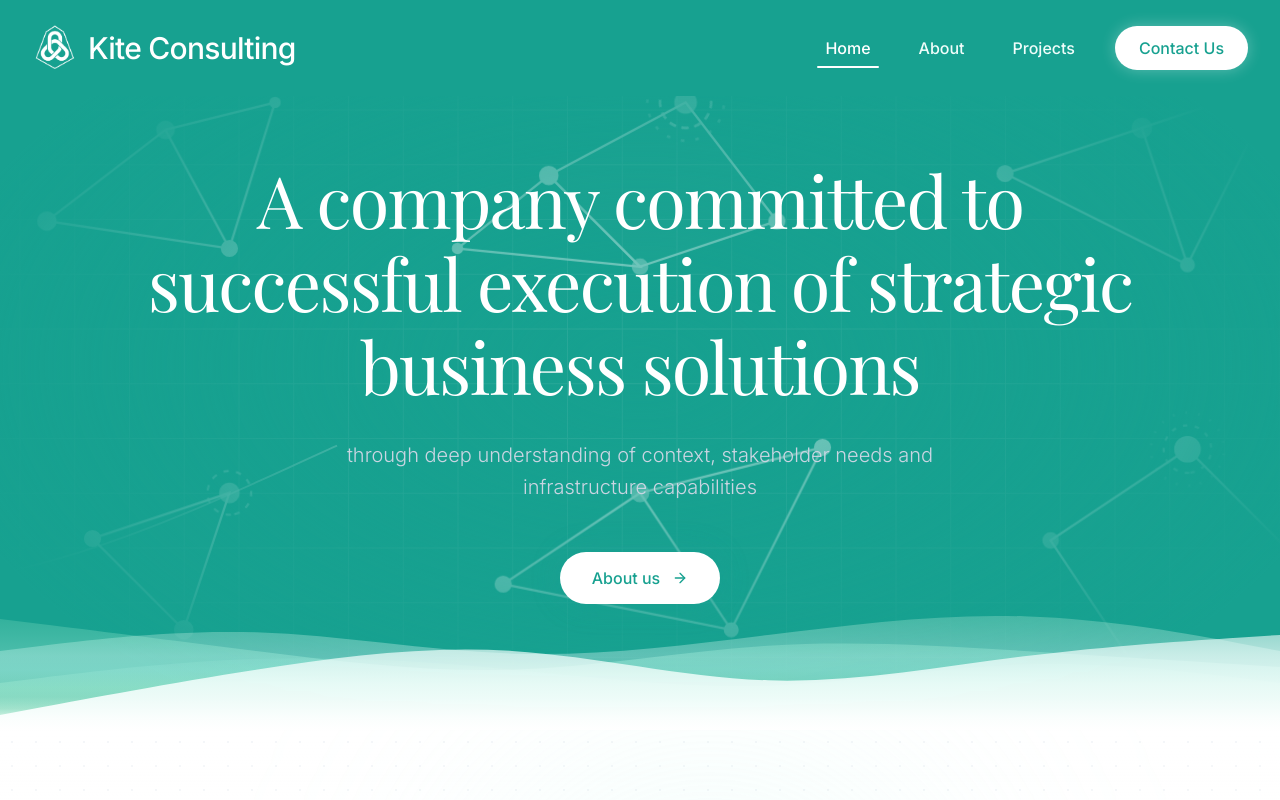
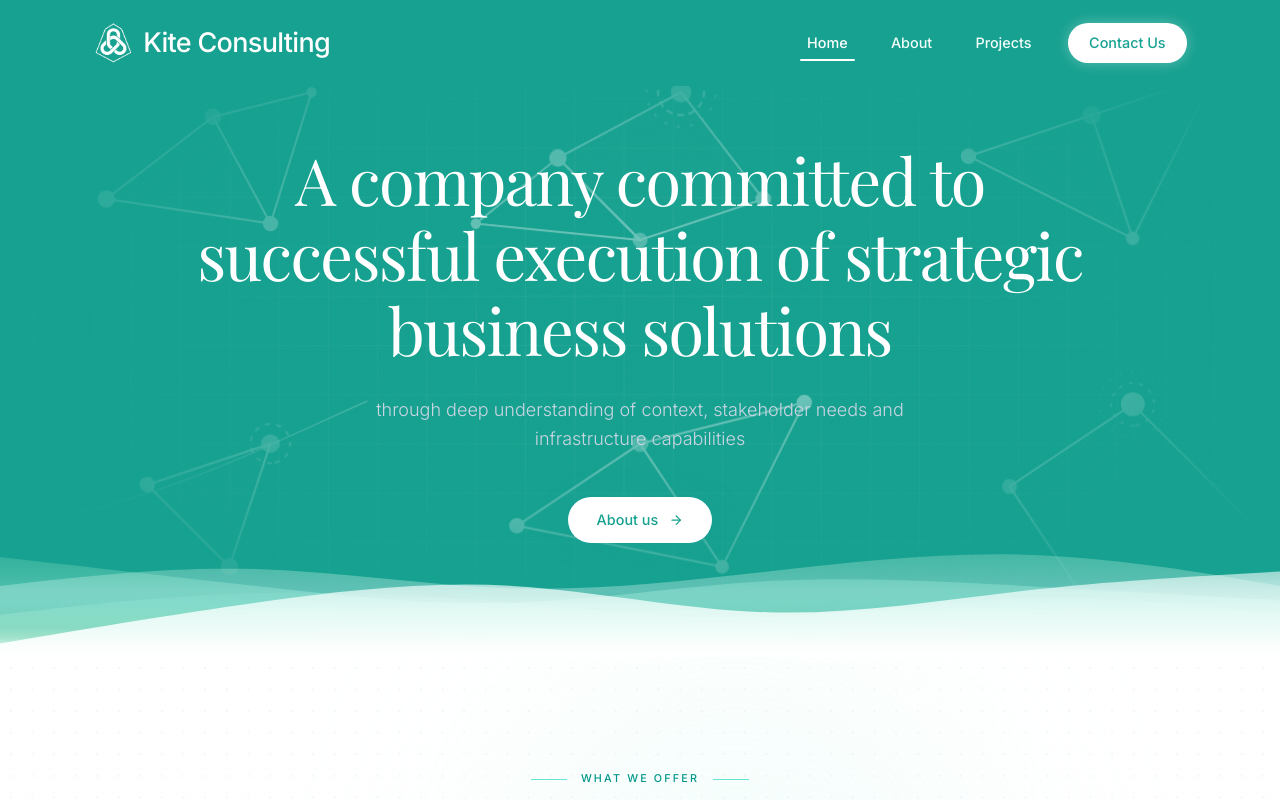
Before and after one commit to jo-it-solution/kite2, a React (Vite) app: page / in a window 1280 px wide. Shown: the top 800 px of the page. Built offline with nearby package versions, Linux system fonts and the light colour scheme; a web font is replaced by a local one.

Commit message:
apply global 90% zoom

```diff
--- a/src/index.css
+++ b/src/index.css
@@ -8,15 +8,13 @@
 }
 
 html {
-  font-size: 16px !important;
+  zoom: 90%;
 }
 
 body {
   font-family: var(--font-sans);
   -webkit-font-smoothing: antialiased;
   -moz-osx-font-smoothing: grayscale;
-  text-size-adjust: 100%;
-  -webkit-text-size-adjust: 100%;
 }
 
 @layer utilities {
```
